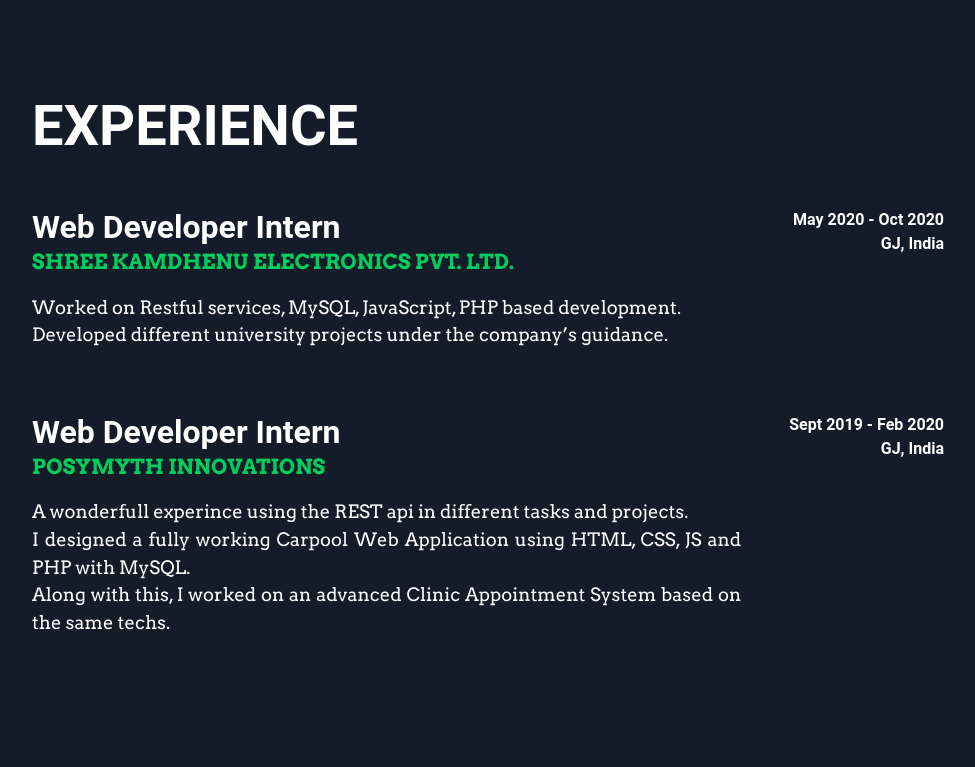
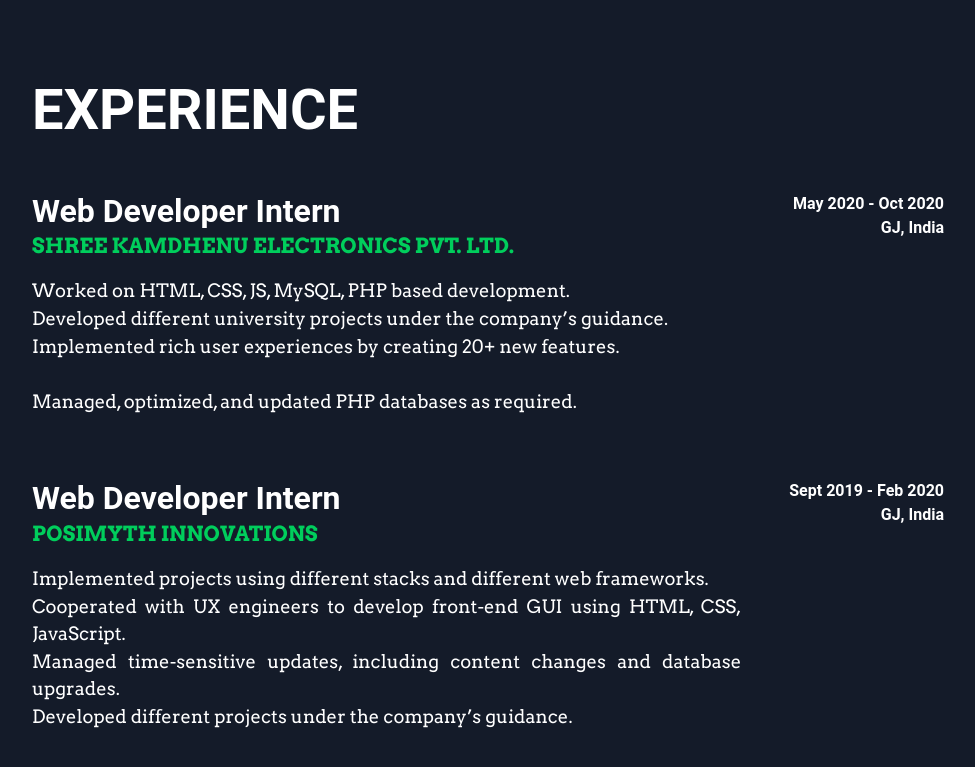
Before and after one commit to jaysoni940/jaysoni940, a plain HTML site: page index.html in a window 1280 px wide. Shown: the part 1067-1834 px from the top of the page, without its empty margins (288-1263 px from the left). Drawn offline with nearby package versions, Linux system fonts and the light colour scheme; files whose address does not match are found by name; a web font is replaced by a local one.

Commit message:
Update index.html

```diff
--- a/index.html
+++ b/index.html
@@ -202,8 +202,10 @@
                 <b>Shree Kamdhenu Electronics Pvt. Ltd.</b>
               </div>
               <p class="lead">
-                Worked on Restful services, MySQL, JavaScript, PHP based development.
-                <br> Developed different university projects under the company’s guidance.
+                Worked on HTML, CSS, JS, MySQL, PHP based development.
+                <br> Developed different university projects under the company’s guidance.<br>
+                Implemented rich user experiences by creating 20+ new features.<br>
+                <br>Managed, optimized, and updated PHP databases as required.
               </p>
             </div>
             <div class="flex-shrink-0">
@@ -221,13 +223,13 @@
             <div class="flex-grow-1">
               <h3 class="mb-0">Web Developer Intern</h3>
               <div class="subheading mb-3" style="color: #00ce5c">
-                <b>POSYMYTH INNOVATIONS</b>
+                <b>POSIMYTH INNOVATIONS</b>
               </div>
               <p class="lead">
-                A wonderfull experince using the REST api in different tasks and
-                projects. <br> I designed a fully working Carpool Web Application
-                using HTML, CSS, JS and PHP with MySQL. <br> Along with this, I worked on an advanced Clinic
-                Appointment System based on the same techs.
+                Implemented projects using different stacks and different web frameworks.<br>
+                Cooperated with UX engineers to develop front-end GUI using HTML, CSS, JavaScript.<br>
+                Managed time-sensitive updates, including content changes and database upgrades.<br>
+                Developed different projects under the company’s guidance.
               </p>
             </div>
             <div class="flex-shrink-0">
```
